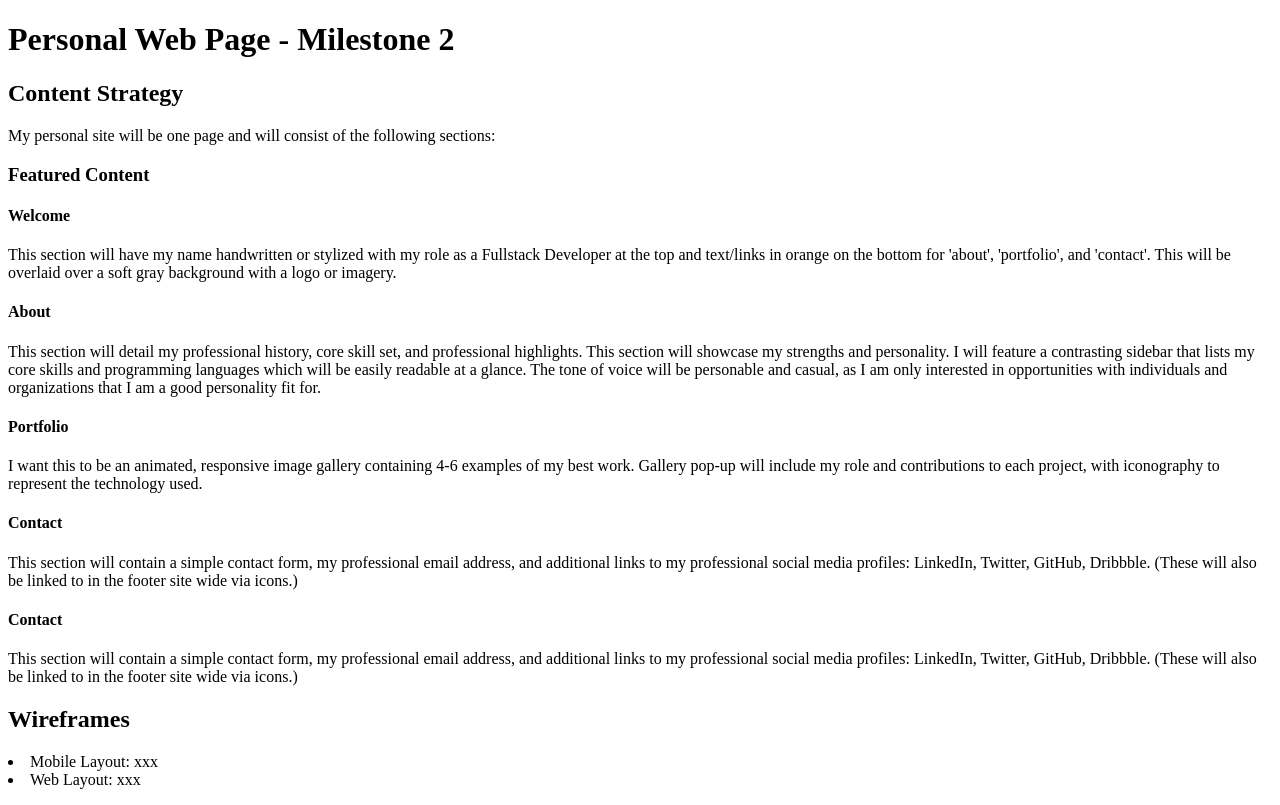
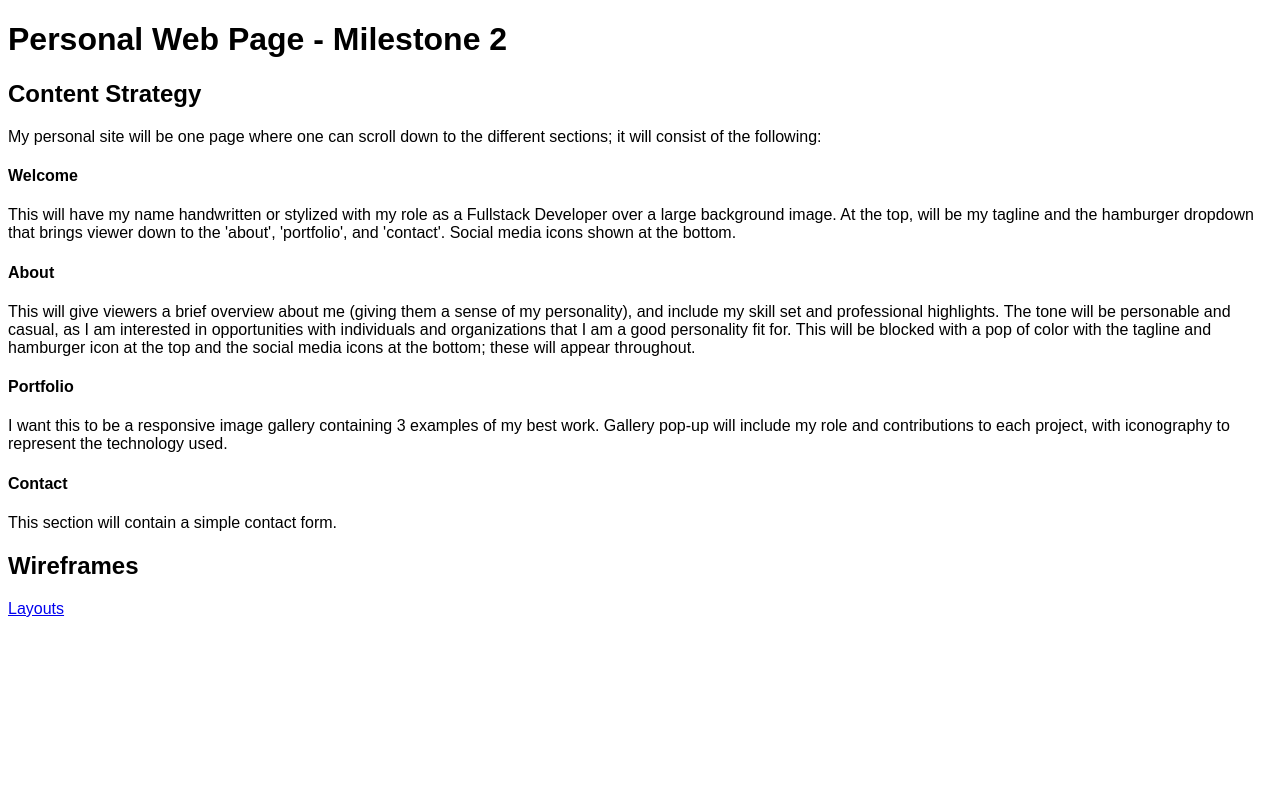
Before and after one commit to LisaLeeNM/lisa-pwp, a PHP site: page /milestone-2.php in a window 1280 px wide. After the commit the page ends 617 px from the top, so only its background shows below. Run offline with PHP 8.4, Linux system fonts and the light colour scheme.

Commit message:
change font family

```diff
--- a/public_html/documentation/milestone-2.php
+++ b/public_html/documentation/milestone-2.php
@@ -2,34 +2,32 @@
 <html lang="en">
 <head>
 	<meta charset="UTF-8"/>
+	<style>
+		* {
+			font-family: sans-serif;
+		}
+	</style>
 	<title>PWP Milestone 2</title>
 </head>
 <body>
 <h1><strong>Personal Web Page - Milestone 2</strong></h1>
 <div>
 	<h2>Content Strategy</h2>
-	<p>My personal site will be one page and will consist of the following sections:</p>
-		<h3>Featured Content</h3>
+	<p>My personal site will be one page where one can scroll down to the different sections; it will consist of the following:</p>
 
 			<h4>Welcome</h4>
-			<p>This section will have my name handwritten or stylized with my role as a Fullstack Developer at the top and text/links in orange on the bottom for 'about', 'portfolio', and 'contact'. This will be overlaid over a soft gray background with a logo or imagery.</p>
+			<p>This will have my name handwritten or stylized with my role as a Fullstack Developer over a large background image. At the top, will be my tagline and the hamburger dropdown that brings viewer down to the 'about', 'portfolio', and 'contact'. Social media icons shown at the bottom.</p>
 
 			<h4>About</h4>
-			<p>This section will detail my professional history, core skill set, and professional highlights. This section will showcase my strengths and personality. I will feature a contrasting sidebar that lists my core skills and programming languages which will be easily readable at a glance. The tone of voice will be personable and casual, as I am only interested in opportunities with individuals and organizations that I am a good personality fit for.</p>
+			<p>This will give viewers a brief overview about me (giving them a sense of my personality), and include my skill set and professional highlights. The tone will be personable and casual, as I am interested in opportunities with individuals and organizations that I am a good personality fit for. This will be blocked with a pop of color with the tagline and hamburger icon at the top and the social media icons at the bottom; these will appear throughout.</p>
 
 			<h4>Portfolio</h4>
-			<p>I want this to be an animated, responsive image gallery containing 4-6 examples of my best work. Gallery pop-up will include my role and contributions to each project, with iconography to represent the technology used.</p>
+			<p>I want this to be a responsive image gallery containing 3 examples of my best work. Gallery pop-up will include my role and contributions to each project, with iconography to represent the technology used.</p>
 
 			<h4>Contact</h4>
-			<p>This section will contain a simple contact form, my professional email address, and additional links to my professional social media profiles: LinkedIn, Twitter, GitHub, Dribbble. (These will also be linked to in the footer site wide via icons.)</p>
-
-			<h4>Contact</h4>
-			<p>This section will contain a simple contact form, my professional email address, and additional links to my professional social media profiles: LinkedIn, Twitter, GitHub, Dribbble. (These will also be linked to in the footer site wide via icons.)</p>
+			<p>This section will contain a simple contact form.</p>
 
 	<h2>Wireframes</h2>
-	<ul></ul>
-	<li>Mobile Layout: xxx</li>
-	<li>Web Layout: xxx</li>
-	<ul></ul>
+	<a href="https://balsamiq.cloud/spdns04/pzi3u32">Layouts</a>
 </body>
 </html>
```
